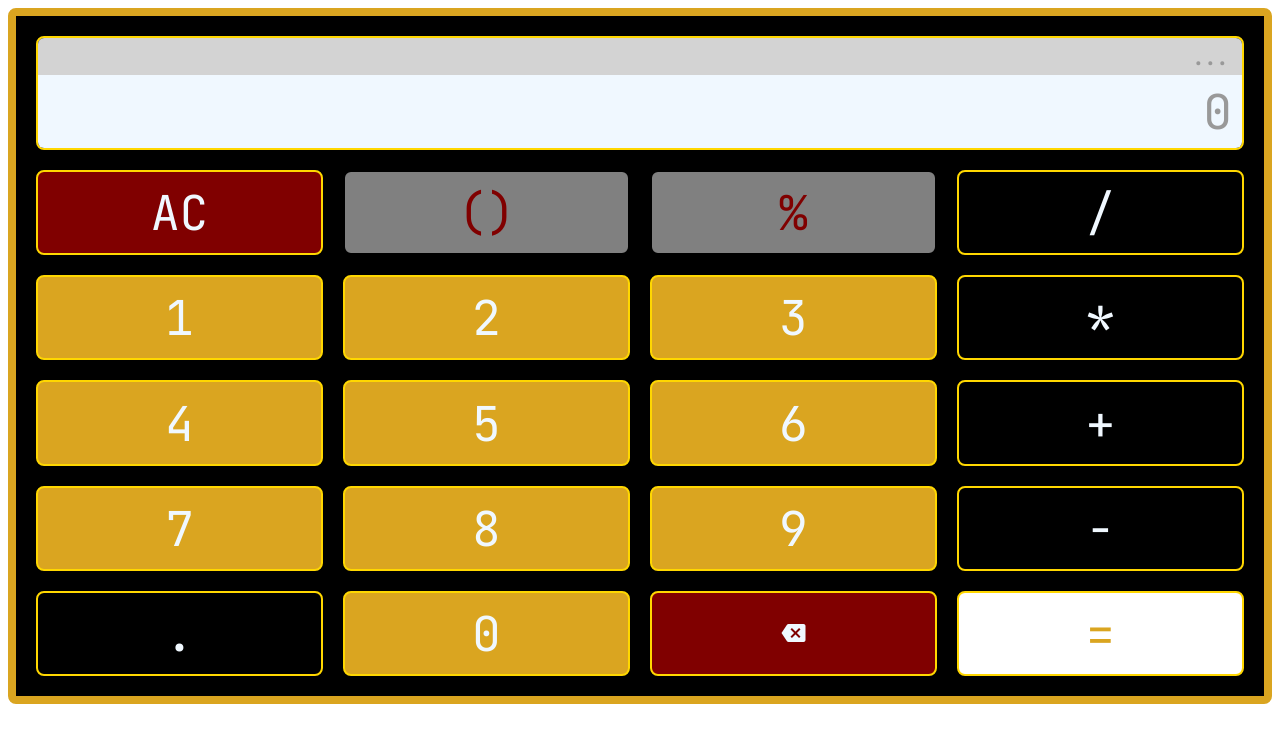
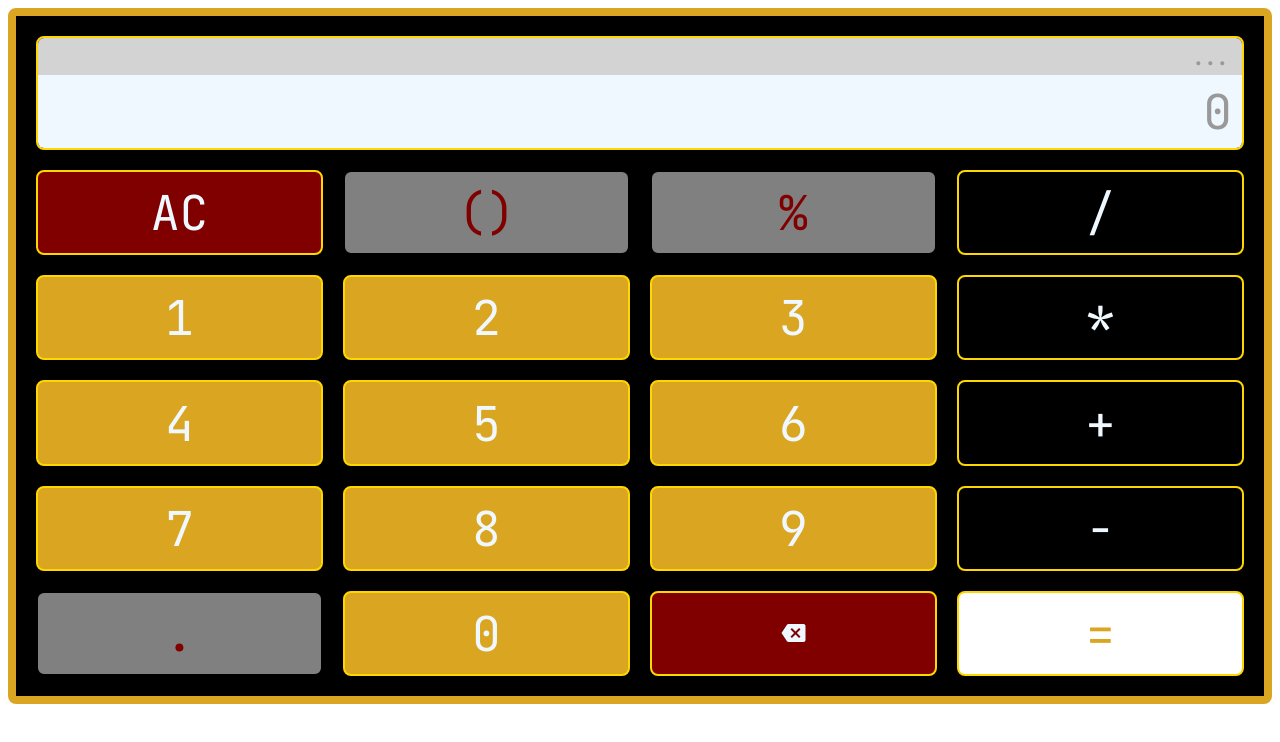
Before and after one commit to Mahkxai/Calculator-Game, a plain HTML site: page index.html in a window 1280 px wide. Drawn offline with Linux system fonts and the light colour scheme.

```diff
--- a/index.html
+++ b/index.html
@@ -39,7 +39,7 @@
 		<div class="flex-item"><button class="numpad num" id="nine">9</button></div>
 		<div class="flex-item"><button class="numpad op" id="minus">-</button></div>
 
-		<div class="flex-item"><button class="numpad op" id="dot">.</button></div>
+		<div class="flex-item"><button class="numpad op" id="dot" disabled>.</button></div>
 		<div class="flex-item"><button class="numpad num" id="zero">0</button></div>
 		<div class="flex-item"><button class="numpad op material-icons" id="del">backspace</button></div>
 		<div class="flex-item"><button class="numpad op" id="eq">=</button></div>
```
